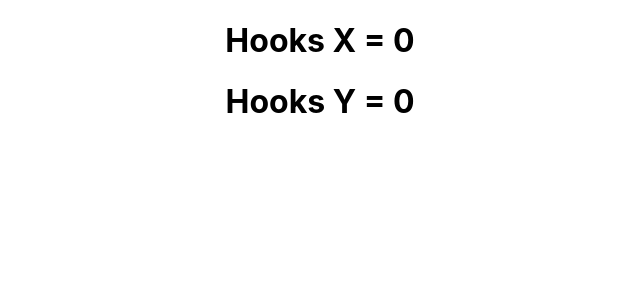
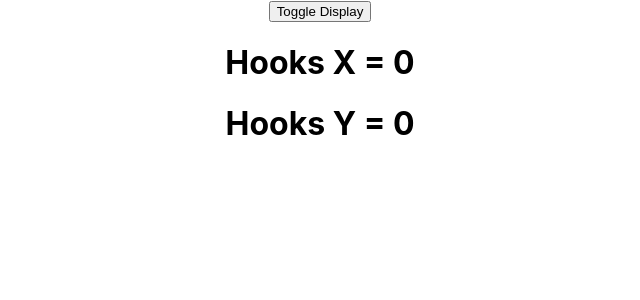
Before and after one commit to EranLavan/codevolution-one, a React (Create React App) app: page / in a window 1280 px wide. Shown: the top 300 px of the page, without its empty margins (320-960 px from the left). Built offline with nearby package versions, Linux system fonts and the light colour scheme.

Commit message:
modified:   src/App.js 	new file:   src/components/HookMouseContainer.js

```diff
--- a/src/App.js
+++ b/src/App.js
@@ -47,6 +47,7 @@ import HookClassCounterOne from './components/HookClassCounterOne';
 import HookFunctionCounterOne from './components/HookFunctionCounterOne';
 import HookClassMouse from './components/HookClassMouse';
 import HookFunctionMouse from './components/HookFunctionMouse';
+import HookMouseContainer from './components/HookMouseContainer';
 
 // function App() {
 //   return (
@@ -77,7 +78,13 @@ class App extends Component {
 
         {/* <HookClassMouse /> */}
 
-        <HookFunctionMouse />
+        {/* <HookFunctionMouse /> */}
+
+        <HookMouseContainer />
+
+        {/* !!!!!!!!!!!!!!!!!!!!!!!!!!!!!!!!!!!!
+        !!!!!!!!!!!!!!!!!!!!!!!!!!!!!!!!!!!!!!!
+        NOW in the middle of hooks 10, not complete */}
 
         {/* <PostForm /> */}
 
--- /dev/null
+++ b/src/components/HookMouseContainer.js
@@ -0,0 +1,16 @@
+import React, {useState} from 'react'
+import HookFunctionMouse from './HookFunctionMouse';
+
+function HookMouseContainer() {
+
+  const [display, setDisplay] = useState(true);
+
+  return (
+    <div>
+      <button onClick={() => setDisplay(!display)}>Toggle Display</button>
+      {display && <HookFunctionMouse />}
+    </div>
+  )
+}
+
+export default HookMouseContainer
```
